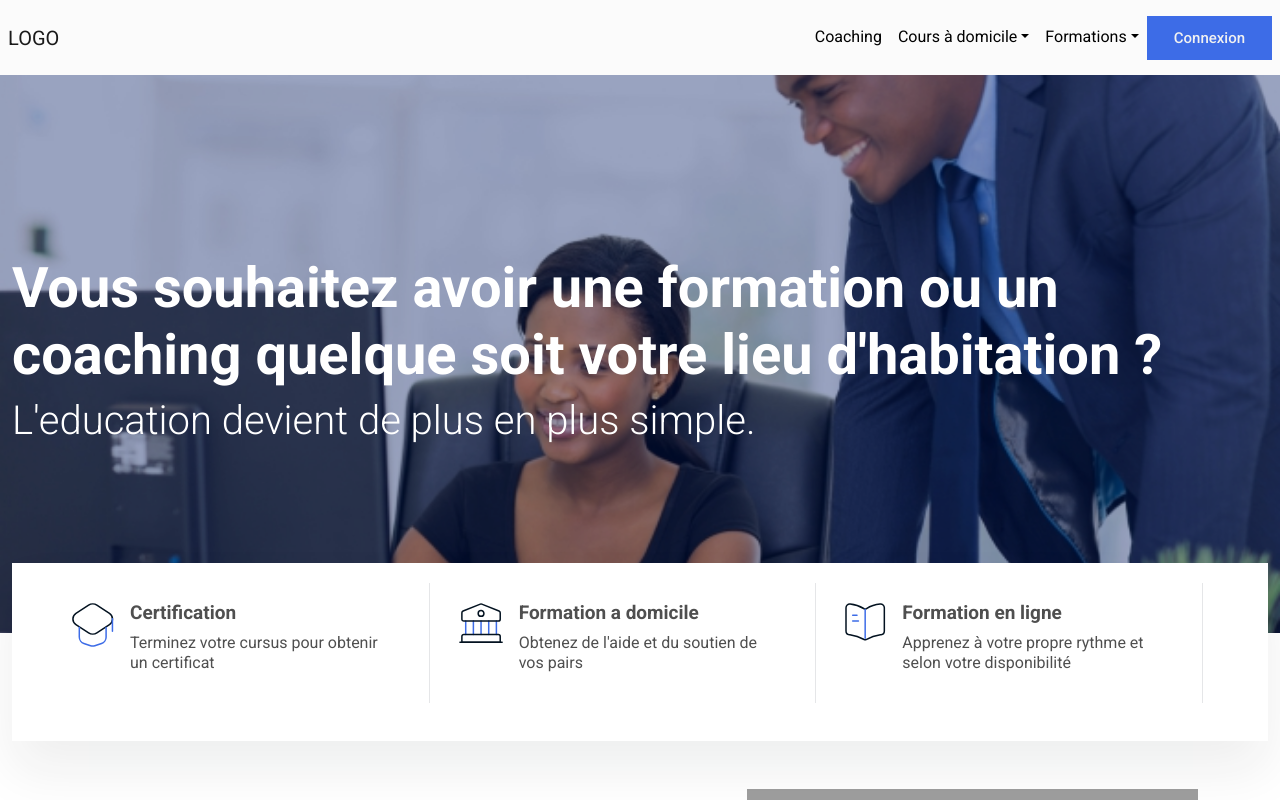
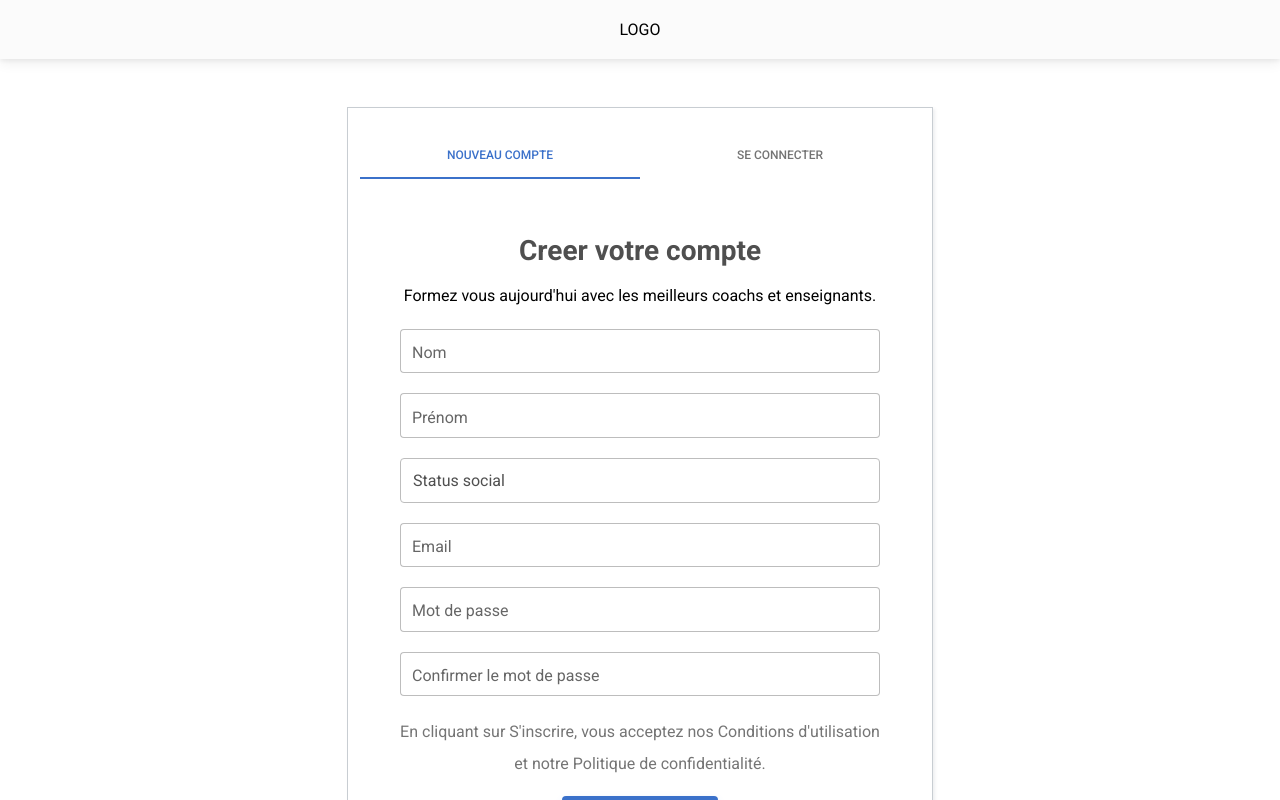
Before and after one commit to emmadal/askoacademy, a React (Create React App) app: page /contact in a window 1280 px wide. Shown: the top 800 px of the page. Built offline with nearby package versions, Linux system fonts and the light colour scheme; grey boxes are pictures that could not be loaded.

Commit message:
add contact page

```diff
--- a/src/App.css
+++ /dev/null
@@ -1,38 +0,0 @@
-.App {
-  text-align: center;
-}
-
-.App-logo {
-  height: 40vmin;
-  pointer-events: none;
-}
-
-@media (prefers-reduced-motion: no-preference) {
-  .App-logo {
-    animation: App-logo-spin infinite 20s linear;
-  }
-}
-
-.App-header {
-  background-color: #282c34;
-  min-height: 100vh;
-  display: flex;
-  flex-direction: column;
-  align-items: center;
-  justify-content: center;
-  font-size: calc(10px + 2vmin);
-  color: white;
-}
-
-.App-link {
-  color: #61dafb;
-}
-
-@keyframes App-logo-spin {
-  from {
-    transform: rotate(0deg);
-  }
-  to {
-    transform: rotate(360deg);
-  }
-}
--- a/src/App.js
+++ b/src/App.js
@@ -1,8 +1,21 @@
-import './App.css';
-import HomePage from "./pages/HomePage";
+import "./styles/custom.css";
+import { Suspense, lazy } from 'react';
+import { BrowserRouter, Routes, Route } from "react-router-dom";
+
+const HomePage = lazy(() => import("./pages/HomePage"));
+const Contact = lazy(() => import("./pages/Contact"));
 
 function App() {
-  return <HomePage />;
+  return (
+    <BrowserRouter>
+      <Suspense fallback={<div>Chargement...</div>}>
+      <Routes>
+        <Route index path="/" element={<HomePage />} />
+        <Route path="/contact" element={<Contact />} />
+      </Routes>
+      </Suspense>
+    </BrowserRouter>
+  );
 }
 
 export default App;
--- a/src/components/About.js
+++ b/src/components/About.js
@@ -24,9 +24,9 @@ const About = () => {
             height="235"
             src="https://www.youtube.com/embed/ok-Zv5it6Nc"
             title="YouTube video player"
-            frameborder="0"
+            frameBorder="0"
             allow="accelerometer; autoplay; clipboard-write; encrypted-media; gyroscope; picture-in-picture"
-            allowfullscreen
+            allowFullScreen
           ></iframe>
         </MDBCol>
       </MDBRow>
--- a/src/components/Layout.js
+++ b/src/components/Layout.js
@@ -1,7 +1,6 @@
 import { memo } from "react";
 import Menu from "./Menu";
 import Footer from "./Footer";
-import "../styles/custom.css";
 
 const Layout = ({ children }) => {
   return (
--- /dev/null
+++ b/src/pages/Contact.js
@@ -0,0 +1,204 @@
+import { useState, memo } from "react";
+import {
+  MDBContainer,
+  MDBCol,
+  MDBRow,
+  MDBTabs,
+  MDBTabsItem,
+  MDBTabsLink,
+  MDBTabsContent,
+  MDBTabsPane,
+  MDBInput,
+  MDBBtn,
+  MDBNavbar,
+  MDBNavbarNav,
+  MDBNavbarItem,
+} from "mdb-react-ui-kit";
+import { Link } from "react-router-dom";
+
+const Contact = () => {
+  const [justifyActive, setJustifyActive] = useState("tab1");
+  const [user, setUser] = useState({
+    firstname: "",
+    lastname: "",
+    email: "",
+    password: "",
+    confirm_pass: "",
+  });
+
+  const handleJustifyClick = (value) => {
+    if (value === justifyActive) {
+      return;
+    }
+    setJustifyActive(value);
+  };
+
+  const handleSignup = (e) => {
+    e.preventDefault();
+    console.log(user);
+  };
+
+  const handleSignin = (e) => {
+    e.preventDefault();
+    console.log(user);
+  };
+
+  const handleChange = (e) => {
+    setUser({ ...user, [e.target.name]: e.target.value });
+  };
+
+  return (
+    <div>
+      <MDBNavbar expand="md" light bgColor="light">
+        <MDBContainer fluid className="p-2">
+          <MDBNavbarNav className="ms-auto mb-2 mb-lg-0 justify-content-center">
+            <MDBNavbarItem className="text-center">
+              <Link to="/" className="text-black text-center">
+                LOGO
+              </Link>
+            </MDBNavbarItem>
+          </MDBNavbarNav>
+        </MDBContainer>
+      </MDBNavbar>
+
+      <MDBContainer fluid className="dc-account__wrapper">
+        <MDBRow>
+          <MDBCol className="tabbed-pane_2DfHq my-5">
+            <MDBTabs justify className="mb-3 py-4">
+              <MDBTabsItem>
+                <MDBTabsLink
+                  onClick={() => handleJustifyClick("tab1")}
+                  active={justifyActive === "tab1"}
+                >
+                  Nouveau compte
+                </MDBTabsLink>
+              </MDBTabsItem>
+              <MDBTabsItem>
+                <MDBTabsLink
+                  onClick={() => handleJustifyClick("tab2")}
+                  active={justifyActive === "tab2"}
+                >
+                  Se connecter
+                </MDBTabsLink>
+              </MDBTabsItem>
+            </MDBTabs>
+
+            <MDBTabsContent className="mb-3 py-2">
+              <MDBTabsPane show={justifyActive === "tab1"}>
+                <h3 className="display-h3 text-center py-2 fw-bold">
+                  Creer votre compte
+                </h3>
+                <p className="text-black text-center">
+                  Formez vous aujourd'hui avec les meilleurs coachs et
+                  enseignants.
+                </p>
+                <form onSubmit={handleSignup} className="form_wrapper">
+                  <MDBInput
+                    size="lg"
+                    className="ctact_input form-control"
+                    label="Nom"
+                    value={user.lastname}
+                    onChange={handleChange}
+                    name="lastname"
+                    type="text"
+                  />
+                  <MDBInput
+                    className="ctact_input form-control"
+                    size="lg"
+                    label="Prénom"
+                    onChange={handleChange}
+                    name="firstname"
+                    value={user.firstname}
+                    type="text"
+                  />
+                  <select className="form-outline form-control form-control-lg">
+                    <option>Status social</option>
+                    <option value="coach">Coach</option>
+                    <option value="professeur">Professeur</option>
+                    <option value="autres">Autres</option>
+                  </select>
+                  <MDBInput
+                    className="ctact_input form-control"
+                    size="lg"
+                    label="Email"
+                    onChange={handleChange}
+                    value={user.email}
+                    name="email"
+                    type="email"
+                  />
+                  <MDBInput
+                    className="ctact_input form-control"
+                    size="lg"
+                    label="Mot de passe"
+                    onChange={handleChange}
+                    value={user.lastname}
+                    name="password"
+                    type="password"
+                  />
+                  <MDBInput
+                    className="ctact_input form-control"
+                    size="lg"
+                    onChange={handleChange}
+                    label="Confirmer le mot de passe"
+                    value={user.confirm_pass}
+                    name="confirm_pass"
+                    type="password"
+                  />
+                  <p className="text-muted vds-text">
+                    En cliquant sur S'inscrire, vous acceptez nos Conditions
+                    d'utilisation et notre Politique de confidentialité.
+                  </p>
+                  <MDBBtn className="tp-btn-3 mb-3" type="submit">
+                    Creer un compte
+                  </MDBBtn>
+                </form>
+              </MDBTabsPane>
+              <MDBTabsPane show={justifyActive === "tab2"}>
+                <h3 className="display-h3 text-center py-2 fw-bold">
+                  Se connecter
+                </h3>
+                <p className="text-black text-center">
+                  Formez vous aujourd'hui avec les meilleurs coachs et
+                  enseignants.
+                </p>
+                <form onSubmit={handleSignin} className="form_wrapper">
+                  <MDBInput
+                    className="ctact_input form-control my-5"
+                    size="lg"
+                    label="Email"
+                    onChange={handleChange}
+                    value={user.email}
+                    name="email"
+                    type="email"
+                  />
+                  <MDBInput
+                    className="ctact_input form-control my-5"
+                    size="lg"
+                    label="Mot de passe"
+                    onChange={handleChange}
+                    value={user.lastname}
+                    name="password"
+                    type="password"
+                  />
+                  <p className="text-muted vds-text">
+                    En cliquant sur Connexion, vous acceptez nos Conditions
+                    d'utilisation et notre Politique de confidentialité.
+                  </p>
+                  <MDBBtn className="tp-btn-3 mb-3" type="submit">
+                    Connexion
+                  </MDBBtn>
+                  <hr />
+                  <Link to="/" className="text-black text-center fw-bold">
+                    Mot de passe oublié ?
+                  </Link>
+                </form>
+              </MDBTabsPane>
+            </MDBTabsContent>
+          </MDBCol>
+        </MDBRow>
+      </MDBContainer>
+    </div>
+  );
+};
+
+export default memo(Contact);
--- a/src/styles/custom.css
+++ b/src/styles/custom.css
@@ -345,3 +345,42 @@
     background-color: #031220;
 }
 /* -- Become Instructor --*/
+
+/* -- Contact --*/
+.dc-account__wrapper {
+    display: flex;
+    justify-content: center;
+    align-items: center;
+    min-height: 100vh;
+}
+.ctact_input {
+  margin: 20px 0px;
+}
+.tabbed-pane_2DfHq {
+  margin-left: auto;
+  margin-right: auto;
+  -webkit-box-shadow: 2px 2px 3px 0 rgb(117 124 129 / 12%);
+  box-shadow: 2px 2px 3px 0 rgb(117 124 129 / 12%);
+  min-width: 500px;
+  border: 1px solid #c8cdd2;
+  text-align: center;
+}
+
+.form_wrapper {
+  padding: 0px 40px;
+}
+
+@media (max-width:575px),only screen and (min-width:576px)and (max-width:767px){
+  .tabbed-pane_2DfHq{
+    min-width: 380px;
+    border: none;
+    box-shadow:none;
+  }
+}
+
+.vds-text {
+  font-size: 1rem;
+  line-height: 2rem;
+  max-width: 30rem;
+}
+/* -- Contact --*/
```
